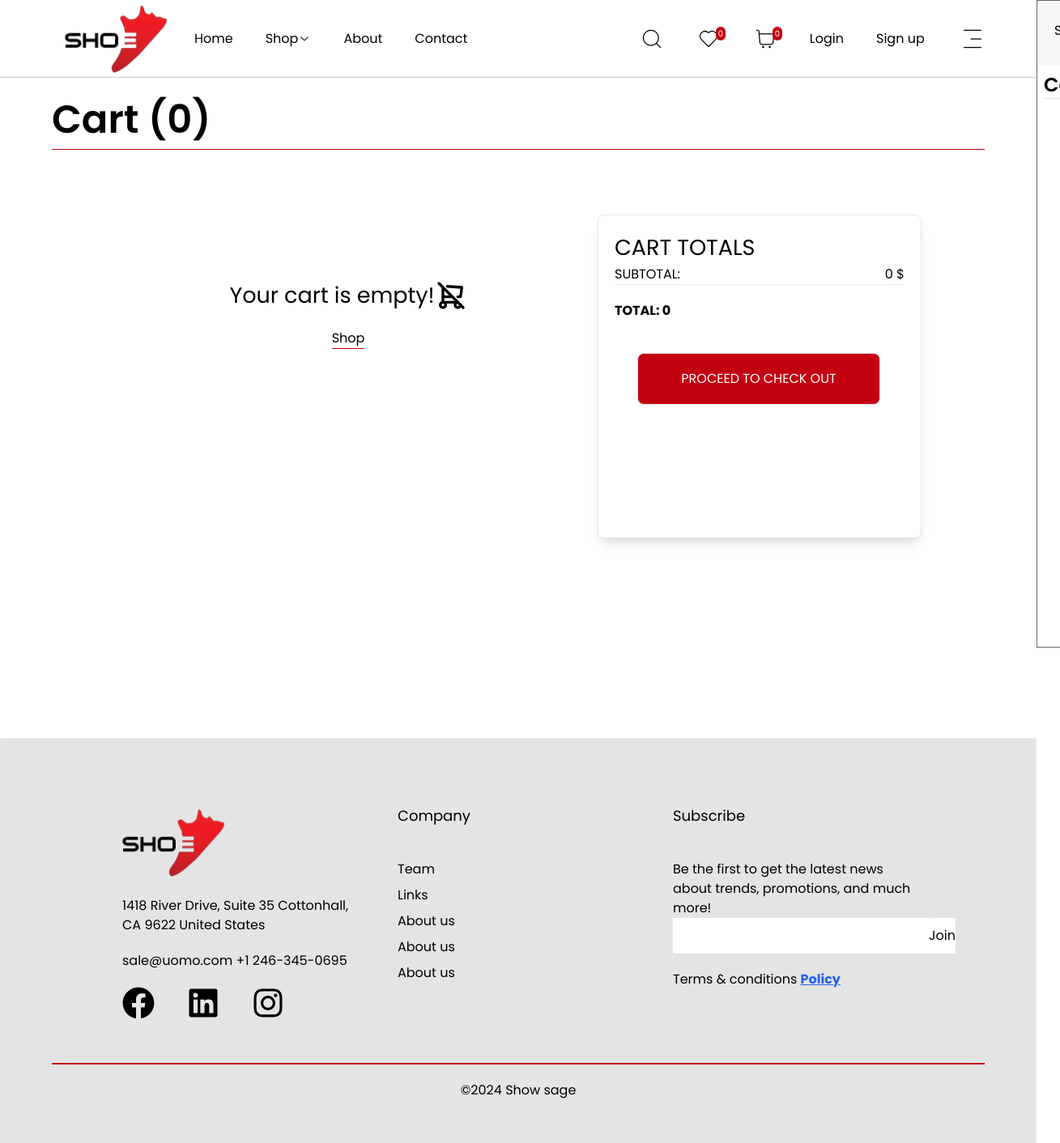
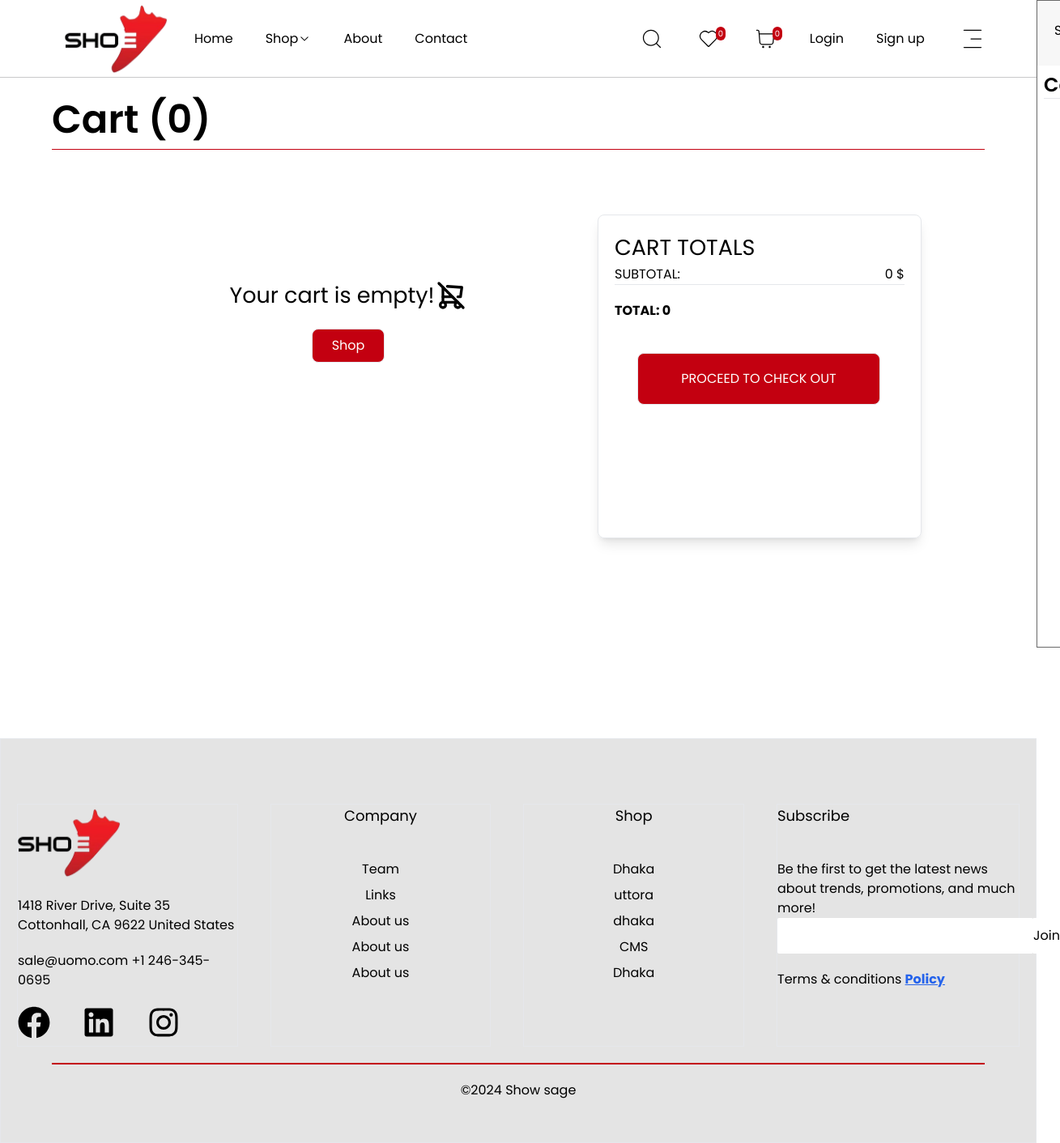
Before and after one commit to omarfarukee/Shoe-Sage-ecommerce, a React (Vite) app: page /cart in a window 1280 px wide. Shown: the whole page at 81% size, 1309 px wide, since content can reach past the window. Built offline with nearby package versions, Linux system fonts and the light colour scheme.

Commit message:
cart page updated

```diff
--- a/src/page/Cart/Cart.jsx
+++ b/src/page/Cart/Cart.jsx
@@ -14,8 +14,8 @@ const Cart = () => {
     const { loading, online } = useLoader();
     const [quantities, setQuantities] = useState({});
 
-    // Load cart items from sessionStorage on component mount
     useEffect(() => {
+        const fetchCartData = () => {
           const storedCart = JSON.parse(sessionStorage.getItem("cart")) || [];
           setCartItems(storedCart);
 
@@ -25,7 +25,18 @@ const Cart = () => {
             return acc;
           }, {});
           setQuantities(initialQuantities);
+        };
+
+        // Fetch data immediately
+        fetchCartData();
+
+        // Set interval to fetch data every second
+        const interval = setInterval(fetchCartData, 100);
+
+        // Cleanup interval on component unmount
+        return () => clearInterval(interval);
       }, []);
+
 
     // Calculate the grand total
     const Total = cartItems.reduce((total, item) => {
@@ -179,7 +190,7 @@ const Cart = () => {
                                     <TbShoppingCartOff className="text-titleMd" />
                                 </div>
                                   <NavLink to="/allShoes">
-                                    <button className="mt-5 border-b border-red">
+                                    <button className="mt-5 border-b border px-6 rounded-lg bg-red text-white py-2">
                                         Shop
                                     </button>
                                     </NavLink>
--- a/src/page/CheckOut/CheckOut.jsx
+++ b/src/page/CheckOut/CheckOut.jsx
@@ -21,7 +21,7 @@ const CheckOut = () => {
     const subtotal = orderCart?.items?.map((item) => item?.subtotal)
     if (!orderCart || subtotal?.length === 0) {
         return (
-            <div className="text-center pt-20">
+            <div className="text-center pt-40">
                 <h2 className="text-2xl font-bold">No items in your checkout!</h2>
                 <NavLink to="/cart" className="text-red-500 underline mt-5 block">
                     Go to Cart
--- a/src/shared/Footer/Footer.jsx
+++ b/src/shared/Footer/Footer.jsx
@@ -19,7 +19,7 @@ export default function Footer() {
                   <FaInstagram className='text-titleMd'/>
                 </div>
             </div>
-            <div className='border hidden lg:block w-[300px] h-[300px] flex flex-col items-center'>
+            <div className='border hidden  w-[300px] h-[300px] lg:flex flex-col items-center'>
                 <h3 className='text-lg mb-10'>Company</h3>
                 <a href="" className=''><p>Team</p></a>
                 <a href=""><p className='mt-2'>Links</p></a>
@@ -27,7 +27,7 @@ export default function Footer() {
                 <a href=""><p className='mt-2'>About us</p></a>
                 <a href=""><p className='mt-2'>About us</p></a>
             </div>
-            <div className='border hidden w-[300px] h-[300px]  flex flex-col items-center'>
+            <div className='border hidden w-[300px] h-[300px]  lg:flex flex-col items-center'>
                 <h3 className='text-lg mb-10'>Shop</h3>
                 <a href="" className=''><p>Dhaka</p></a>
                 <a href=""><p className='mt-2'>uttora</p></a>
--- a/src/shared/navbar/HomeNavbar.jsx
+++ b/src/shared/navbar/HomeNavbar.jsx
@@ -337,15 +337,11 @@ export default function HomeNavbar() {
               </div>
               <div className="flex flex-col gap-2 justify-center items-center mt-5">
                 <NavLink to="/cart">
-                  <button className="w-[300px] hover:bg-gray-100 transition-all duration-300 rounded-md h-10 bg-[#f7f7f7]">
+                  <button className="w-[300px] hover:bg-gray-100 hover:text-black transition-all duration-300 rounded-md h-10 bg-red text-white">
                     View Cart
                   </button>
                 </NavLink>
-                <NavLink to="/checkout">
-                  <button className="border bg-red text-white rounded-lg w-[300px] h-10">
-                    Check Out
-                  </button>
-                </NavLink>
+
               </div>
             </div>
           </>
```
Lines whose indentation alone changed are shown as unchanged.
